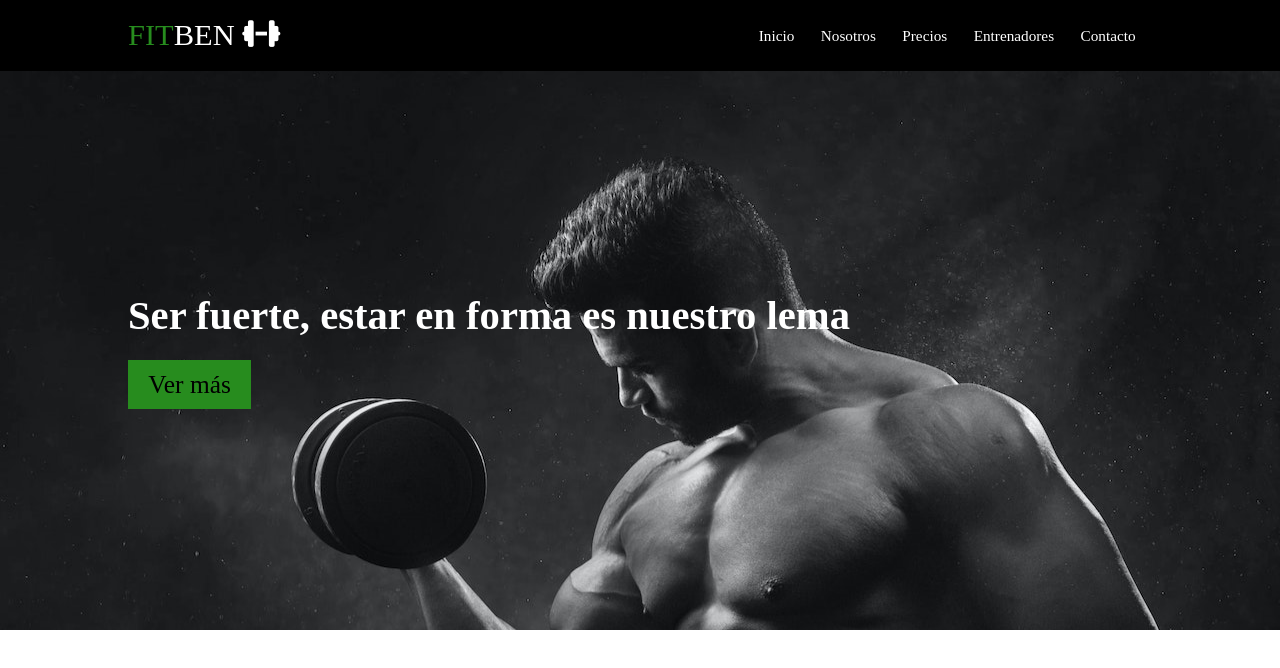
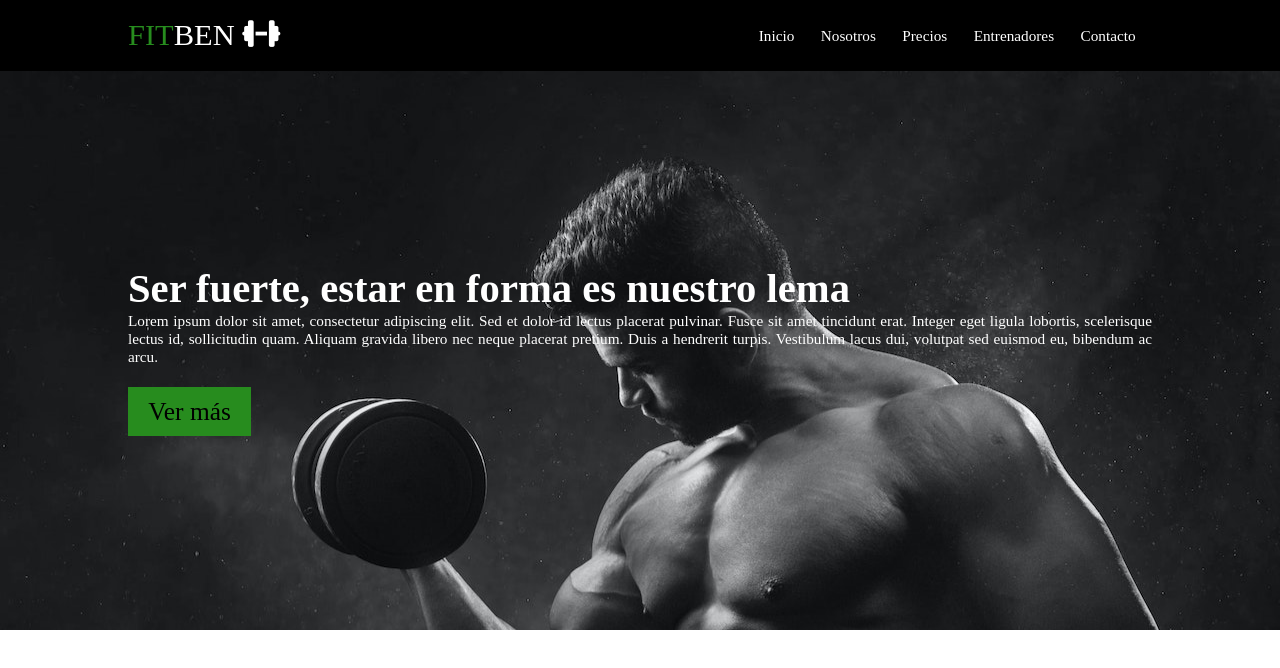
Before and after one commit to MauCoden95/fitben, a Vue app: page / in a window 1280 px wide. Shown: the top 668 px of the page. Built offline with nearby package versions, Linux system fonts and the light colour scheme.

Commit message:
Segundo commit

```diff
--- a/src/components/Banner.vue
+++ b/src/components/Banner.vue
@@ -2,6 +2,10 @@
     <section id="banner">
         <div class="center">
             <h1>Ser fuerte, estar en forma es nuestro lema</h1>
+            <p>
+                Lorem ipsum dolor sit amet, consectetur adipiscing elit. Sed et dolor id lectus placerat pulvinar. Fusce sit amet tincidunt erat. Integer eget ligula lobortis, scelerisque lectus id, sollicitudin quam.
+                Aliquam gravida libero nec neque placerat pretium. Duis a hendrerit turpis. Vestibulum lacus dui, volutpat sed euismod eu, bibendum ac arcu.
+            </p>
             <a href="">Ver más</a>
         </div>
 
@@ -32,6 +36,12 @@ export default {
         align-items: flex-start;
     }
 
+    #banner p{
+        color: #fff;
+        font-size: 1.5rem;
+        text-align: justify;
+    }
+
     #banner a{
         display: block;
         background: var(--color);
```
Also changed, not shown: src/components/Header.vue (line endings or trailing spaces).
